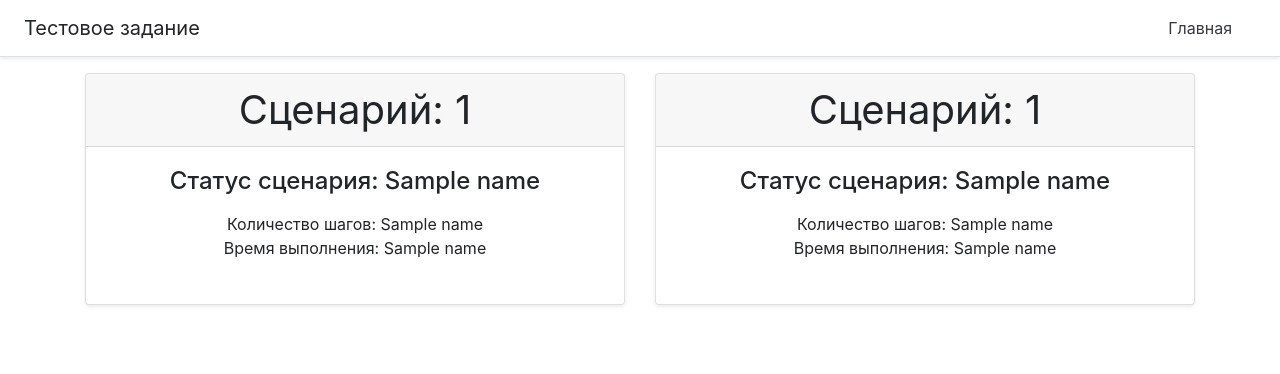
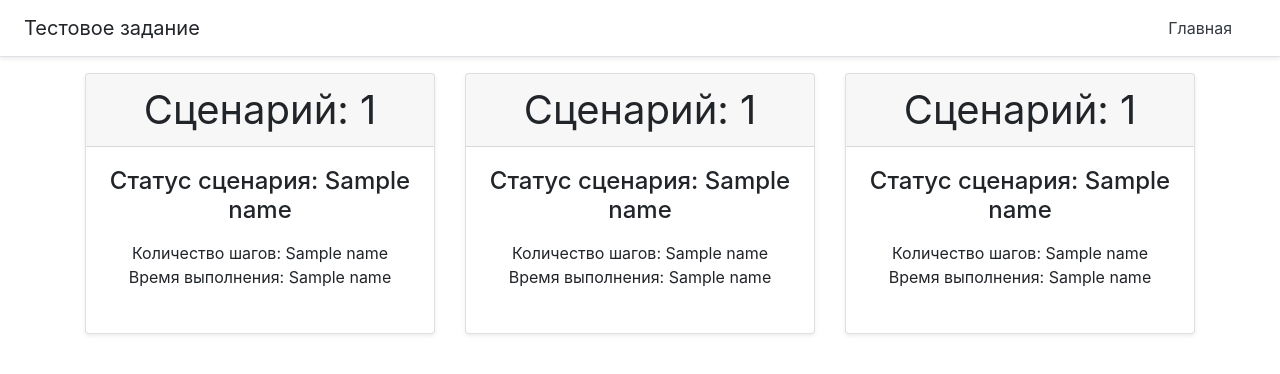
Before and after one commit to Perverseq/test_web, a Flask app: template templates/index.html in a window 1280 px wide. Shown: the top 374 px of the page. Run offline with Flask 2, Linux system fonts and the light colour scheme; the template is opened without the code that fills it: most values are stand-ins (such as "Sample title", 1, 10 or a date in 2020); some libraries are stand-ins or nearby versions.

Commit message:
Добавил "дефектный" сценарий

```diff
--- a/templates/index.html
+++ b/templates/index.html
@@ -31,6 +31,18 @@
         </ul>
       </div>
     </div>
+  <div class="card mb-4 shadow-sm">
+      <div class="card-header">
+        <h1 class="my-0 font-weight-normal">Сценарий: {{ articles[2][0] }}</h1>
+      </div>
+      <div class="card-body">
+        <h4 class="card-title pricing-card-title">Статус сценария: {{ articles[2][1][0] }}</h4>
+        <ul class="list-unstyled mt-3 mb-4">
+          <li>Количество шагов: {{ articles[2][1][1] }}</li>
+          <li>Время выполнения: {{ articles[2][1][2] }}</li>
+        </ul>
+      </div>
+    </div>
   </div>
 </div>
 {% endblock %}
```
Also changed, not shown: 1 other file.
